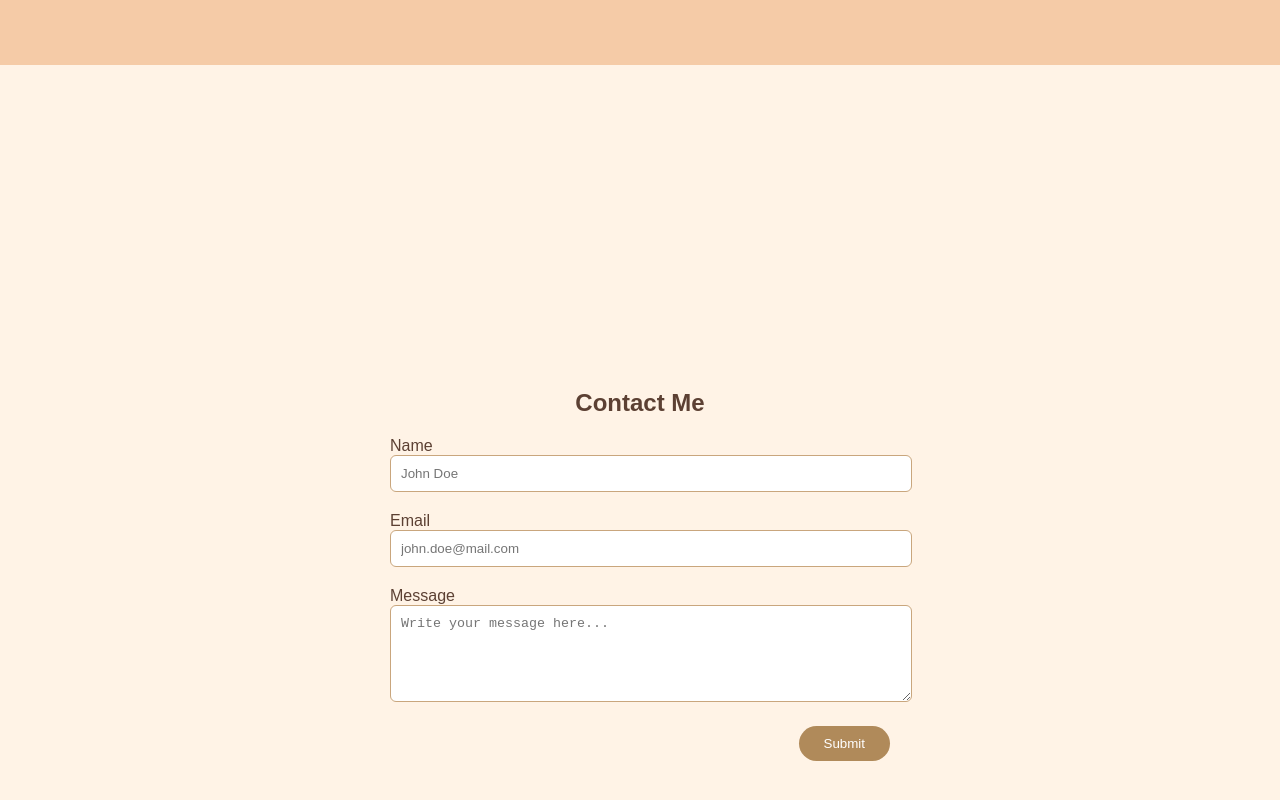
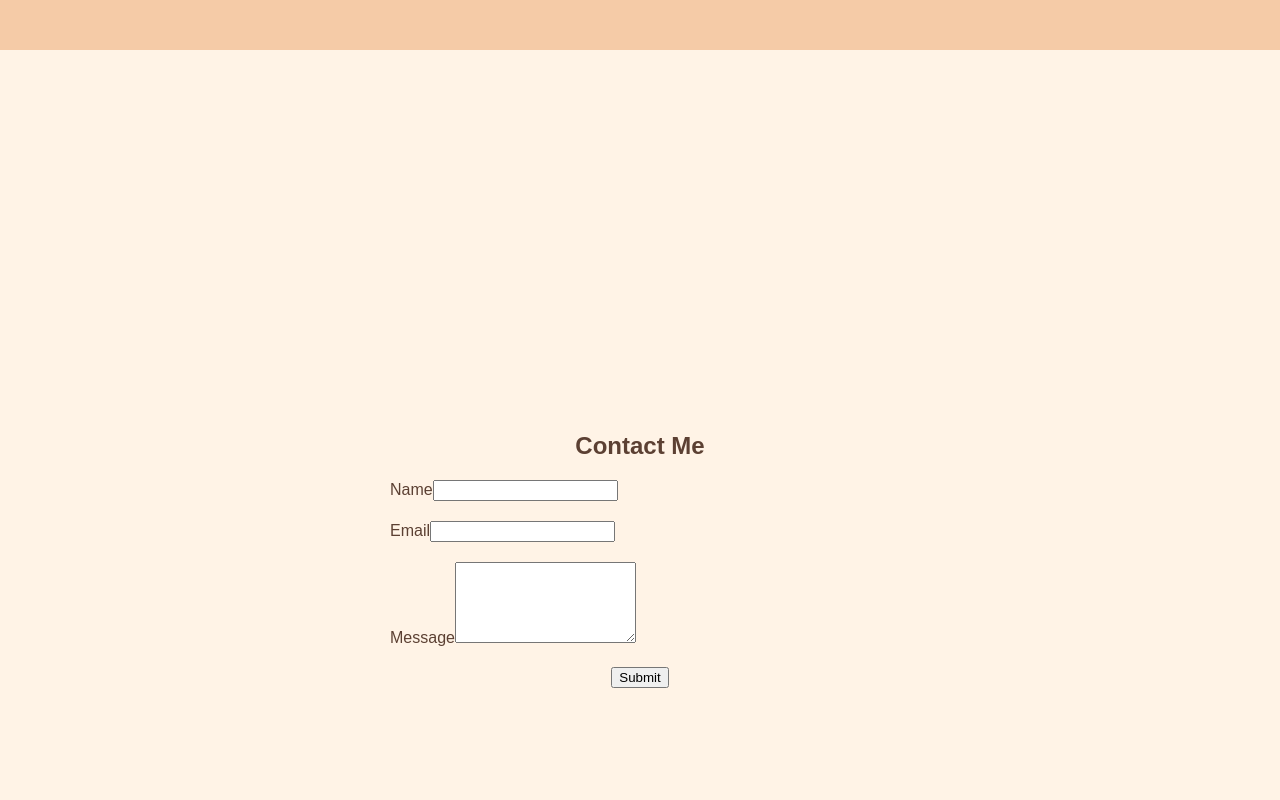
Before and after one commit to ertagooo/my-portfolio-RalphTago-website, a Vue app: page / in a window 1280 px wide. Shown: the part 2830-3630 px from the top of the page. Built offline with nearby package versions, Linux system fonts and the light colour scheme.

Commit message:
pass s75 s76 activities

```diff
--- a/src/pages/HomePage.vue
+++ b/src/pages/HomePage.vue
@@ -26,7 +26,9 @@
       <div class="landing-wrapper">
         <h1>Ralph Tago</h1>
         <h2>Full Stack Web Developer</h2>
-        <p>Welcome to my portfolio. Explore my projects, tools I use, and get in touch!</p>
+        <p>
+          Welcome to my portfolio. Explore my projects, tools I use, and get in touch!
+        </p>
       </div>
     </section>
 
@@ -34,7 +36,6 @@
     <section id="projects">
       <div class="projects-wrapper">
         <h2>My Projects</h2>
-        <p>Here are some of my current and future projects:</p>
 
         <div class="projects-grid">
           <div
@@ -56,7 +57,6 @@
     <section id="tools">
       <div class="tools-wrapper">
         <h2>Tools I Use</h2>
-        <p>Here are some of the tools and technologies I work with:</p>
 
         <ul class="tools-list">
           <li>HTML5</li>
@@ -77,36 +77,28 @@
         <form class="contact-form" @submit.prevent="submitForm">
 
           <div class="contact-group">
-            <label class="contact-label">Name</label>
-            <input
-              v-model="form.name"
-              type="text"
-              class="contact-input"
-              placeholder="John Doe"
-            />
+            <label>Name</label>
+            <input v-model="form.name" type="text" />
           </div>
 
           <div class="contact-group">
-            <label class="contact-label">Email</label>
-            <input
-              v-model="form.email"
-              type="email"
-              class="contact-input"
-              placeholder="john.doe@mail.com"
-            />
+            <label>Email</label>
+            <input v-model="form.email" type="email" />
           </div>
 
           <div class="contact-group">
-            <label class="contact-label">Message</label>
-            <textarea
-              v-model="form.message"
-              class="contact-textarea"
-              rows="5"
-              placeholder="Write your message here..."
-            ></textarea>
+            <label>Message</label>
+            <textarea v-model="form.message" rows="5"></textarea>
           </div>
 
-          <button type="submit" class="contact-submit-btn" :disabled="loading">
+          <!-- reCAPTCHA -->
+          <div
+            class="g-recaptcha"
+            data-sitekey="6LdxLL8sAAAAAJGUd1kc6cCAXceU3z4C58w7zxzs"
+            data-callback="onRecaptchaSuccess"
+          ></div>
+
+          <button type="submit" :disabled="loading">
             {{ loading ? "Sending..." : "Submit" }}
           </button>
 
@@ -118,8 +110,8 @@
 </template>
 
 <script>
-import projectsData from '../data/projects.json'
-import emailjs from '@emailjs/browser'
+import projectsData from "../data/projects.json"
+import emailjs from "@emailjs/browser"
 
 export default {
   name: "HomePage",
@@ -134,7 +126,19 @@ export default {
         name: "",
         email: "",
         message: ""
-      }
+      },
+
+      recaptchaToken: ""
+    }
+  },
+
+  mounted() {
+    window.onRecaptchaSuccess = (token) => {
+      this.recaptchaToken = token
+    }
+
+    window.onRecaptchaExpired = () => {
+      this.recaptchaToken = ""
     }
   },
 
@@ -146,6 +150,11 @@ export default {
     async submitForm() {
       if (!this.form.name || !this.form.email || !this.form.message) {
         alert("Please fill out all fields.")
+        return
+      }
+
+      if (!this.recaptchaToken) {
+        alert("Please verify that you are not a robot.")
         return
       }
 
@@ -168,10 +177,15 @@ export default {
         this.form.name = ""
         this.form.email = ""
         this.form.message = ""
+        this.recaptchaToken = ""
+
+        if (window.grecaptcha) {
+          window.grecaptcha.reset()
+        }
 
       } catch (error) {
         console.log("EmailJS Error:", error)
-        alert("Failed to send message. Please try again.")
+        alert("Failed to send message.")
       }
 
       this.loading = false
```
